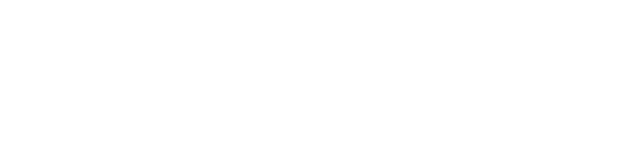
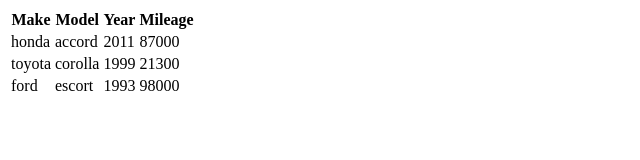
Before and after one commit to nzytag/tabledemo, a plain HTML site: page index.html in a window 1280 px wide. Shown: the whole page, without its empty margins (0-640 px from the left). Drawn offline with Linux system fonts and the light colour scheme.

Commit message:
object creation

```diff
--- a/app.js
+++ b/app.js
@@ -1 +1,77 @@
 'use strict';
+
+var table = document.getElementById('table_content');
+var data = [];
+var cars = [];
+
+// function Car(make, model, year, mileage) {
+//   this.make = make;
+//   this.make = model;
+//   this.make = year;
+//   this.mileage = mileage;
+// }
+//
+// var toyota = new Car('toyota', 'corolla', 1998, 32300);
+// var honda = new Car('honda', 'accord', 2000, 20000);
+// var ford = new Car('ford', 'escort', 2999, 20000);
+//
+// cars.push(toyota);
+// cars.push(honda);
+// cars.push(ford);
+
+
+
+
+var cars = [{
+  make: 'honda',
+  model: 'accord',
+  year: 2011,
+  mileage: 87000
+},
+{
+  make: 'toyota',
+  model: 'corolla',
+  year: 1999,
+  mileage: 21300
+},
+{
+  make: 'ford',
+  model: 'escort',
+  year: 1993,
+  mileage: 98000
+}];
+
+for (var i = 0; i < cars.length; i++) {
+  data.push(
+    '<td>' + cars[i].make + '</td>' +
+    '<td>' + cars[i].model + '</td>' +
+    '<td>' + cars[i].year + '</td>' +
+    '<td>' + cars[i].mileage + '</td>'
+  );
+}
+console.log(data);
+var newRow;
+for (var j = 0; j < data.length; j++) {
+  newRow = document.createElement('tr');
+  newRow.innerHTML = data[j];
+  table.appendChild(newRow);
+}
+
+
+
+
+
+
+
+
+
+
+
+
+
+
+
+
+
+
+//null
--- a/index.html
+++ b/index.html
@@ -7,6 +7,17 @@
 
 <!-- content goes here-->
 
+    <table id="shell">
+      <thead>
+        <tr>
+          <th>Make</th>
+          <th>Model</th>
+          <th>Year</th>
+          <th>Mileage</th>
+        </tr>
+      </thead>
+      <tbody id="table_content"></tbody>
+    </table>
     <script src="app.js"></script>
   </body>
 </html>
```
